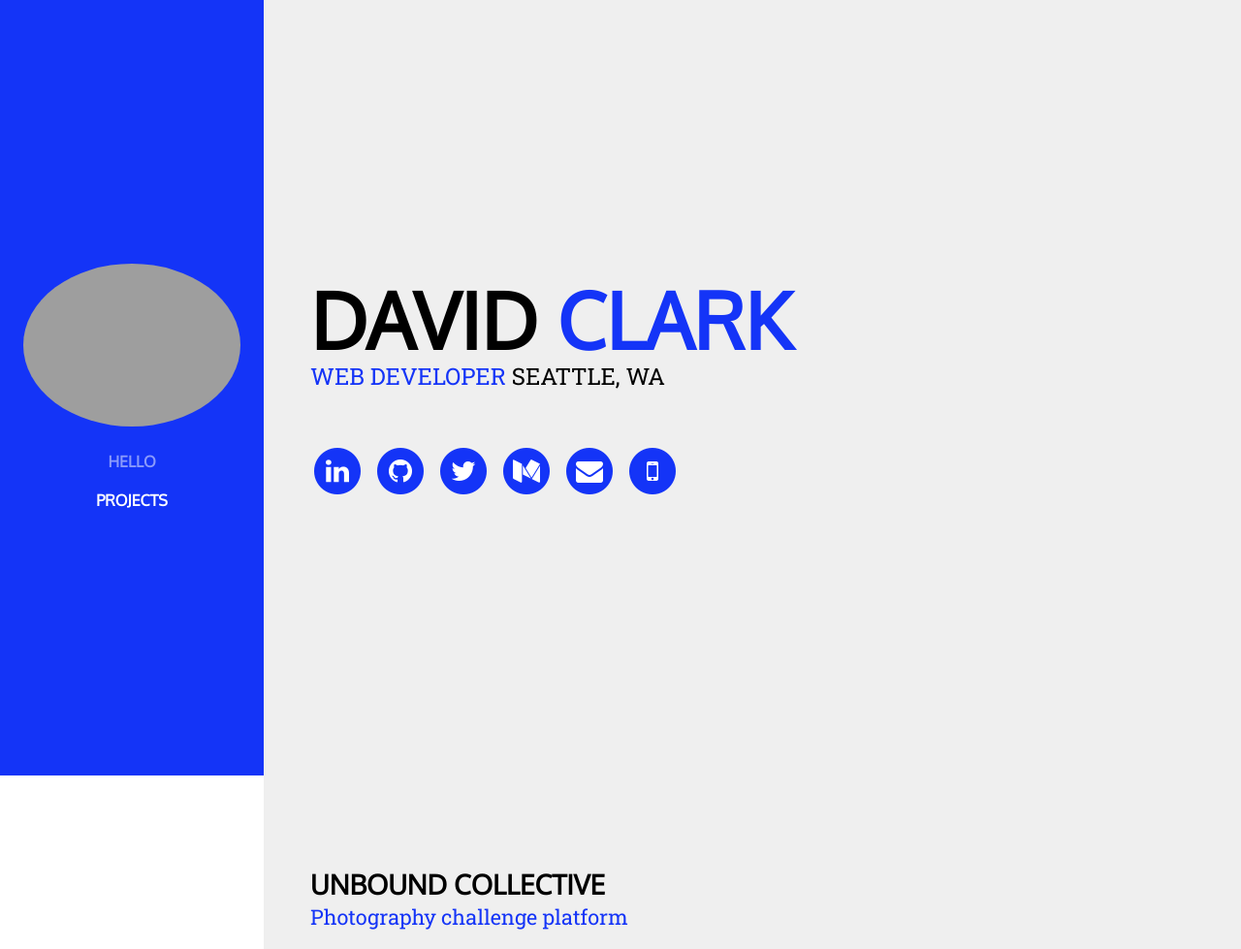
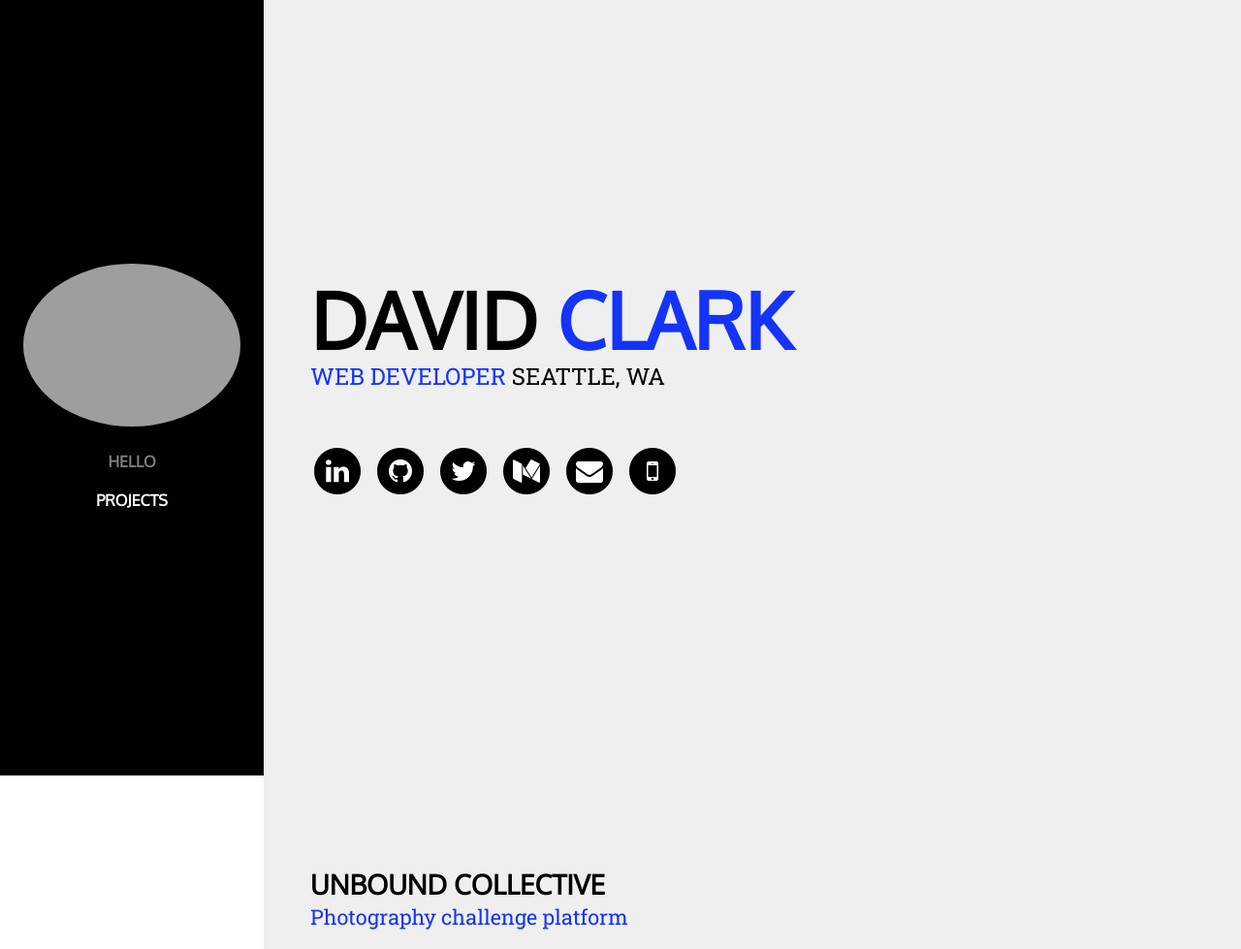
Before and after one commit to SlouchingToast/slouchingtoast.github.io, a web app: file index.html in a window 1280 px wide. Shown: the top 979 px of the page at 97% size. Run offline with its HTML, style and script files only (its server is not run), Linux system fonts and the light colour scheme; some libraries are stand-ins or nearby versions; grey boxes are pictures that could not be loaded.

Commit message:
change nav and icon color

```diff
--- a/css/resume.css
+++ b/css/resume.css
@@ -36,7 +36,7 @@ h4 {
 }
 
 i {
-  color: #1434f7;
+  color: black;
 }
 
 a {
@@ -133,7 +133,7 @@ section.resume-section .resume-item .img-project {
 }
 
 .bg-primary {
-  background-color: #1434f7 !important;
+  background-color: black !important;
 }
 
 .heading-color {
```
